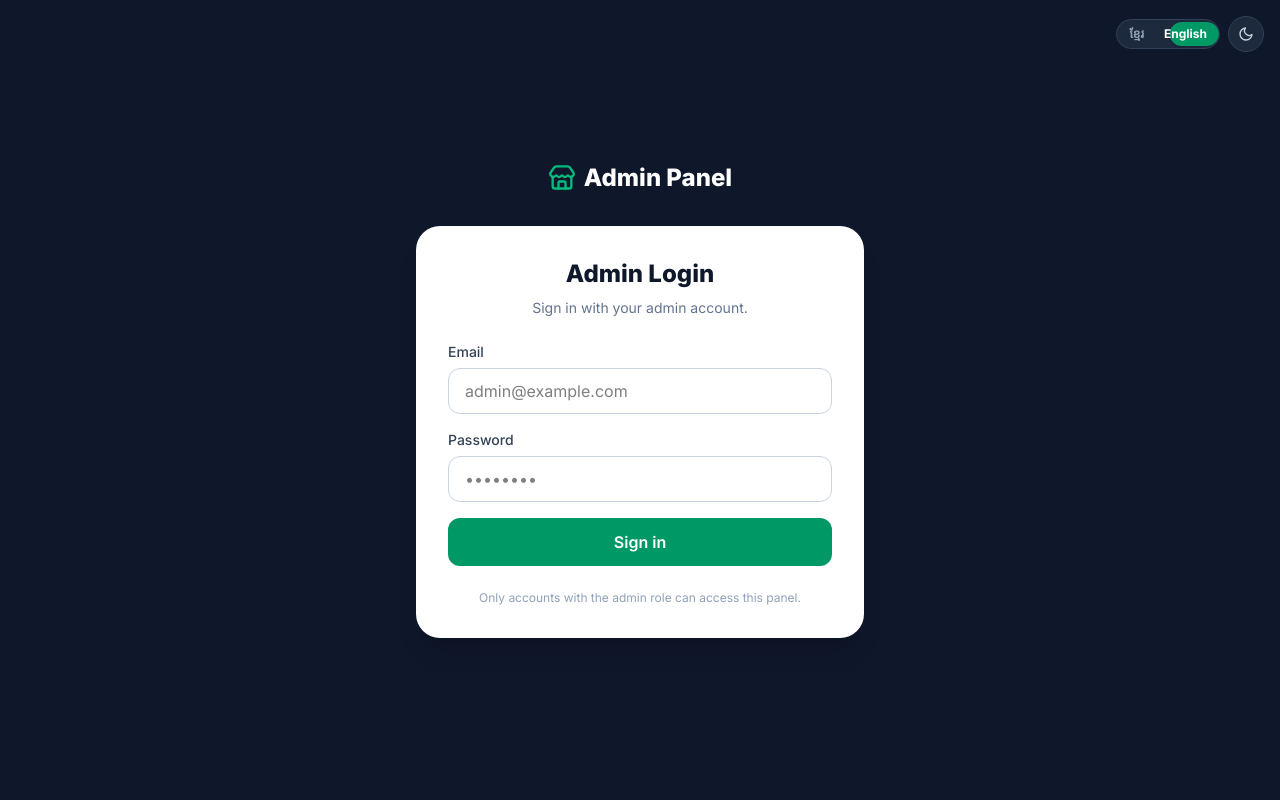
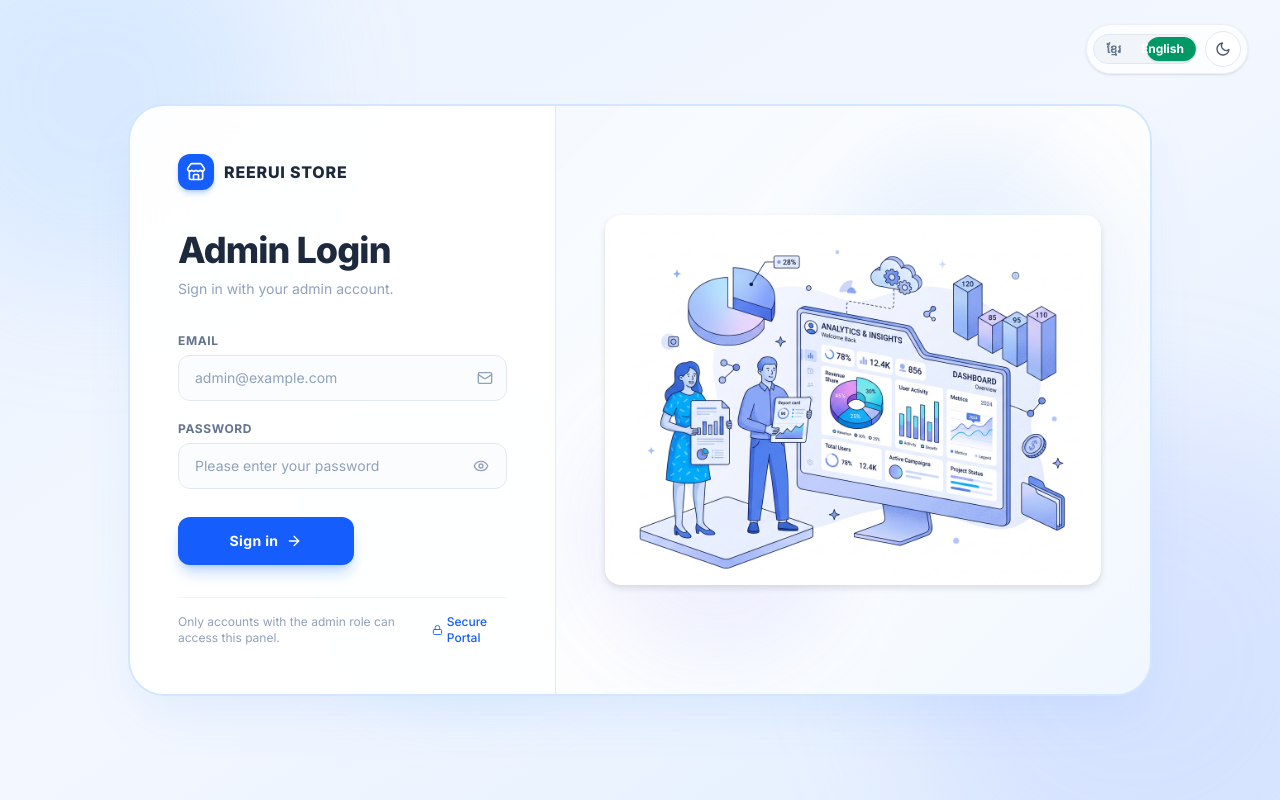
Before and after one commit to NangRotha/e-commerce-Admin-LONG-LAMYKA, a React (Vite) app: page /login in a window 1280 px wide. Built offline with nearby package versions, Linux system fonts and the light colour scheme; no server answers.

Commit message:
fix(ui): redesign admin login to match mockup and fix modal positioning/clipping bugs

```diff
--- a/src/components/AlertModal.jsx
+++ b/src/components/AlertModal.jsx
@@ -9,6 +9,7 @@ import {
   Loader2,
   Trash2,
   ImagePlus,
+  BellRing,
 } from "lucide-react";
 import Modal from "./Modal";
 import { api } from "../api/client";
@@ -134,14 +135,17 @@ export default function AlertModal({ open, onClose, onSave, initial }) {
   };
 
   const input =
-    "mt-1.5 w-full px-3.5 py-2.5 rounded-xl border border-slate-300 focus:outline-none focus:ring-2 focus:ring-emerald-500 text-sm placeholder:text-slate-400";
-  const label = "block text-sm font-medium text-slate-700";
+    "mt-1.5 w-full px-3.5 py-2.5 rounded-xl border border-slate-300 dark:border-slate-700 bg-white dark:bg-slate-800 text-slate-900 dark:text-white focus:outline-none focus:ring-2 focus:ring-emerald-500 text-sm placeholder:text-slate-400 transition";
+  const label = "block text-sm font-semibold text-slate-700 dark:text-slate-200";
 
   return (
     <Modal
       open={open}
       onClose={onClose}
-      title={initial ? "Edit alert" : "New alert"}
+      title={initial ? "Edit Alert" : "New Alert"}
+      subtitle={initial ? "Configure popup or banner announcement" : "Create a storefront announcement"}
+      icon={BellRing}
+      maxWidth="xl"
     >
       <form onSubmit={submit} className="space-y-4">
         <div>
--- a/src/components/CategoryModal.jsx
+++ b/src/components/CategoryModal.jsx
@@ -1,4 +1,5 @@
 import { useEffect, useState } from "react";
+import { Tags } from "lucide-react";
 import Modal from "./Modal";
 
 export default function CategoryModal({ open, onClose, onSave, initial }) {
@@ -38,11 +39,18 @@ export default function CategoryModal({ open, onClose, onSave, initial }) {
   };
 
   const input =
-    "mt-1.5 w-full px-3.5 py-2.5 rounded-xl border border-slate-300 focus:outline-none focus:ring-2 focus:ring-emerald-500 text-sm";
-  const label = "block text-sm font-medium text-slate-700";
+    "mt-1.5 w-full px-3.5 py-2.5 rounded-xl border border-slate-300 dark:border-slate-700 bg-white dark:bg-slate-800 text-slate-900 dark:text-white focus:outline-none focus:ring-2 focus:ring-emerald-500 text-sm transition";
+  const label = "block text-sm font-semibold text-slate-700 dark:text-slate-200";
 
   return (
-    <Modal open={open} onClose={onClose} title={initial ? "Edit category" : "Add category"}>
+    <Modal
+      open={open}
+      onClose={onClose}
+      title={initial ? "Edit Category" : "Add Category"}
+      subtitle={initial ? "Update category information" : "Create a new category for products"}
+      icon={Tags}
+      maxWidth="md"
+    >
       <form onSubmit={submit} className="space-y-4">
         {error && (
           <p className="text-sm text-rose-600 bg-rose-50 border border-rose-200 rounded-xl px-4 py-3">
--- a/src/components/Modal.jsx
+++ b/src/components/Modal.jsx
@@ -1,26 +1,93 @@
+import { useEffect } from "react";
 import { X } from "lucide-react";
 
-export default function Modal({ open, title, onClose, children }) {
+const MAX_WIDTHS = {
+  sm: "max-w-sm",
+  md: "max-w-md",
+  lg: "max-w-lg",
+  xl: "max-w-xl",
+  "2xl": "max-w-2xl",
+  "3xl": "max-w-3xl",
+};
+
+export default function Modal({
+  open,
+  title,
+  subtitle,
+  icon: Icon,
+  onClose,
+  maxWidth = "lg",
+  children,
+}) {
+  useEffect(() => {
+    if (!open) return;
+    const prev = document.body.style.overflow;
+    document.body.style.overflow = "hidden";
+
+    const onKey = (e) => {
+      if (e.key === "Escape" && onClose) onClose();
+    };
+    window.addEventListener("keydown", onKey);
+
+    return () => {
+      document.body.style.overflow = prev;
+      window.removeEventListener("keydown", onKey);
+    };
+  }, [open, onClose]);
+
   if (!open) return null;
 
+  const widthClass = MAX_WIDTHS[maxWidth] || maxWidth || "max-w-lg";
+
   return (
-    <div className="fixed inset-0 z-50 flex items-center justify-center p-4">
+    <div className="fixed inset-0 z-50 overflow-y-auto" role="dialog" aria-modal="true">
+      {/* Backdrop */}
       <div
-        className="absolute inset-0 bg-slate-900/50 backdrop-blur-sm"
+        className="fixed inset-0 bg-slate-950/60 backdrop-blur-sm transition-opacity animate-fade-in"
         onClick={onClose}
+        aria-hidden="true"
       />
-      <div className="relative bg-white rounded-2xl shadow-xl w-full max-w-lg max-h-[90vh] overflow-y-auto">
-        <div className="flex items-center justify-between px-6 py-4 border-b border-slate-200 sticky top-0 bg-white rounded-t-2xl">
-          <h2 className="text-lg font-bold text-slate-900">{title}</h2>
+
+      {/* Alignment container ensures modal is never pushed off top of screen */}
+      <div className="flex min-h-full items-center justify-center p-3 sm:p-6 text-center">
+        <div
+          className={`relative w-full ${widthClass} my-auto transform rounded-2xl bg-white dark:bg-slate-900 text-left shadow-2xl transition-all border border-slate-200/80 dark:border-slate-800 overflow-hidden animate-pop-in flex flex-col max-h-[90vh]`}
+          onClick={(e) => e.stopPropagation()}
+        >
+          {/* Fixed Header */}
+          <div className="flex-shrink-0 flex items-center justify-between px-6 py-4 border-b border-slate-200 dark:border-slate-800 bg-white/95 dark:bg-slate-900/95 backdrop-blur-sm z-10">
+            <div className="flex items-center gap-3 pr-4 min-w-0">
+              {Icon && (
+                <div className="w-9 h-9 rounded-xl bg-emerald-50 dark:bg-emerald-950/40 text-emerald-600 dark:text-emerald-400 flex items-center justify-center shrink-0">
+                  <Icon className="w-5 h-5" />
+                </div>
+              )}
+              <div className="min-w-0">
+                <h2 className="text-lg font-bold text-slate-900 dark:text-white truncate">
+                  {title}
+                </h2>
+                {subtitle && (
+                  <p className="text-xs text-slate-500 dark:text-slate-400 truncate mt-0.5">
+                    {subtitle}
+                  </p>
+                )}
+              </div>
+            </div>
             <button
               onClick={onClose}
-            className="p-1.5 rounded-lg text-slate-400 hover:bg-slate-100 hover:text-slate-600 transition"
+              type="button"
+              className="p-2 rounded-xl text-slate-400 hover:text-slate-600 dark:hover:text-slate-200 hover:bg-slate-100 dark:hover:bg-slate-800 transition-colors focus:outline-none focus:ring-2 focus:ring-emerald-500 shrink-0"
               aria-label="Close"
             >
               <X className="w-5 h-5" />
             </button>
           </div>
-        <div className="p-6">{children}</div>
+
+          {/* Scrollable Body */}
+          <div className="flex-1 overflow-y-auto p-6 overscroll-contain">
+            {children}
+          </div>
+        </div>
       </div>
     </div>
   );
--- a/src/components/ProductModal.jsx
+++ b/src/components/ProductModal.jsx
@@ -1,5 +1,5 @@
 import { useEffect, useState } from "react";
-import { Upload, Star, Loader2, Clapperboard } from "lucide-react";
+import { Upload, Star, Loader2, Clapperboard, Package } from "lucide-react";
 import Modal from "./Modal";
 import { api } from "../api/client";
 
@@ -139,14 +139,17 @@ export default function ProductModal({ open, onClose, onSave, initial }) {
   };
 
   const input =
-    "mt-1.5 w-full px-3.5 py-2.5 rounded-xl border border-slate-300 focus:outline-none focus:ring-2 focus:ring-emerald-500 text-sm";
-  const label = "block text-sm font-medium text-slate-700";
+    "mt-1.5 w-full px-3.5 py-2.5 rounded-xl border border-slate-300 dark:border-slate-700 bg-white dark:bg-slate-800 text-slate-900 dark:text-white focus:outline-none focus:ring-2 focus:ring-emerald-500 text-sm transition";
+  const label = "block text-sm font-semibold text-slate-700 dark:text-slate-200";
 
   return (
     <Modal
       open={open}
       onClose={onClose}
-      title={initial ? "Edit Product" : "Add Product"}
+      title={initial ? "Edit Product" : "Create Product"}
+      subtitle={initial ? "Update product details and media" : "Add a new product to your catalog"}
+      icon={Package}
+      maxWidth="2xl"
     >
       <form onSubmit={submit} className="space-y-4">
         {error && (
--- a/src/components/SlideModal.jsx
+++ b/src/components/SlideModal.jsx
@@ -1,5 +1,5 @@
 import { useEffect, useRef, useState } from "react";
-import { Upload, Loader2, Image as ImageIcon, Clapperboard, MonitorPlay, Link as LinkIcon } from "lucide-react";
+import { Upload, Loader2, Image as ImageIcon, Clapperboard, MonitorPlay, Link as LinkIcon, GalleryHorizontal } from "lucide-react";
 import Modal from "./Modal";
 import { api } from "../api/client";
 
@@ -111,13 +111,20 @@ export default function SlideModal({ open, onClose, onSave, initial }) {
   };
 
   const input =
-    "mt-1.5 w-full px-3.5 py-2.5 rounded-xl border border-slate-300 focus:outline-none focus:ring-2 focus:ring-emerald-500 text-sm";
-  const label = "block text-sm font-medium text-slate-700";
+    "mt-1.5 w-full px-3.5 py-2.5 rounded-xl border border-slate-300 dark:border-slate-700 bg-white dark:bg-slate-800 text-slate-900 dark:text-white focus:outline-none focus:ring-2 focus:ring-emerald-500 text-sm transition";
+  const label = "block text-sm font-semibold text-slate-700 dark:text-slate-200";
 
   const ytId = form.media_type === "youtube" ? getYouTubeId(form.youtube_url) : null;
 
   return (
-    <Modal open={open} onClose={onClose} title={initial ? "Edit slide" : "Add slide"}>
+    <Modal
+      open={open}
+      onClose={onClose}
+      title={initial ? "Edit Slide" : "Add Slide"}
+      subtitle={initial ? "Update banner slider item" : "Create a new slide for the storefront hero"}
+      icon={GalleryHorizontal}
+      maxWidth="xl"
+    >
       <form onSubmit={submit} className="space-y-4">
         {error && (
           <p className="text-sm text-rose-600 bg-rose-50 border border-rose-200 rounded-xl px-4 py-3">
--- a/src/pages/Login.jsx
+++ b/src/pages/Login.jsx
@@ -1,6 +1,6 @@
 import { useEffect, useState } from "react";
 import { useNavigate } from "react-router-dom";
-import { Store } from "lucide-react";
+import { Store, Eye, EyeOff, Lock, Mail, ArrowRight, Loader2, AlertCircle } from "lucide-react";
 import { useAuth } from "../context/AuthContext";
 import { api } from "../api/client";
 import { useI18n } from "../i18n/I18nContext";
@@ -19,11 +19,12 @@ export default function Login() {
       .catch(() => {});
   }, []);
 
-  const siteName = site.site_name || "Admin Panel";
+  const siteName = site.site_name || "REERUI STORE";
   const siteLogo = site.site_logo || "";
 
   const [email, setEmail] = useState("");
   const [password, setPassword] = useState("");
+  const [showPassword, setShowPassword] = useState(false);
   const [error, setError] = useState("");
   const [loading, setLoading] = useState(false);
 
@@ -32,87 +33,165 @@ export default function Login() {
     setError("");
     setLoading(true);
     try {
-      await login(email, password);
+      await login(email.trim(), password);
       navigate("/dashboard", { replace: true });
     } catch (err) {
-      setError(err.message);
+      setError(err.message || "Invalid credentials");
       setLoading(false);
     }
   };
 
   return (
-      <div className="min-h-screen bg-slate-900 flex items-center justify-center p-4">
-        <div className="w-full max-w-md">
-          <div className="absolute top-4 right-4">
-            <HeaderControls dark />
+    <div className="relative min-h-screen w-full bg-gradient-to-br from-[#EBF3FE] via-[#F3F7FF] to-[#DFEDFE] dark:from-[#0b1120] dark:via-[#0f172a] dark:to-[#090d16] flex items-center justify-center p-4 sm:p-6 md:p-10 overflow-hidden">
+      {/* Decorative ambient background curves */}
+      <div className="absolute -top-24 -left-24 w-96 h-96 rounded-full bg-blue-300/20 dark:bg-blue-600/10 blur-3xl pointer-events-none" />
+      <div className="absolute -bottom-24 -right-24 w-[30rem] h-[30rem] rounded-full bg-indigo-300/20 dark:bg-indigo-600/10 blur-3xl pointer-events-none" />
+      <div className="absolute top-1/2 left-1/4 w-72 h-72 rounded-full bg-sky-200/30 dark:bg-sky-600/5 blur-2xl pointer-events-none" />
+
+      {/* Top right language & theme controls */}
+      <div className="absolute top-4 right-4 sm:top-6 sm:right-8 z-20">
+        <HeaderControls className="backdrop-blur-md bg-white/70 dark:bg-slate-800/80 p-1.5 rounded-full shadow-sm border border-slate-200/60 dark:border-slate-700" />
       </div>
-          <div className="flex items-center justify-center gap-2 text-white font-extrabold text-2xl mb-8">
+
+      {/* Main Container Card (inspired by modern dashboard login mockup) */}
+      <div className="relative w-full max-w-5xl rounded-[28px] sm:rounded-[36px] bg-white/95 dark:bg-slate-900/95 backdrop-blur-xl border-2 border-blue-200/70 dark:border-blue-900/40 shadow-2xl shadow-blue-500/10 dark:shadow-black/50 overflow-hidden animate-pop-in">
+        <div className="grid grid-cols-1 lg:grid-cols-12 min-h-[580px]">
+          {/* Left Column: Login Form */}
+          <div className="lg:col-span-5 flex flex-col justify-between p-8 sm:p-10 md:p-12 z-10">
+            <div>
+              {/* Brand logo / title */}
+              <div className="flex items-center gap-2.5 mb-10">
                 {siteLogo ? (
                   <img
                     src={siteLogo}
                     alt={siteName}
-                className="h-9 w-auto max-w-[160px] object-contain"
+                    className="h-8 w-auto max-w-[140px] object-contain"
                     onError={(e) => (e.target.style.display = "none")}
                   />
                 ) : (
-              <Store className="w-7 h-7 text-emerald-500" />
+                  <div className="w-9 h-9 rounded-xl bg-blue-600 text-white flex items-center justify-center shadow-md shadow-blue-500/30">
+                    <Store className="w-5 h-5" />
+                  </div>
                 )}
-            {!siteLogo && siteName}
+                <span className="font-extrabold tracking-wider text-sm sm:text-base text-slate-800 dark:text-white uppercase">
+                  {siteName}
+                </span>
               </div>
 
-          <div className="bg-white rounded-3xl shadow-xl p-8 animate-pop-in">
-            <h1 className="text-2xl font-extrabold text-slate-900 text-center">
-              {t("login.title")}
+              {/* Heading */}
+              <div className="mb-8">
+                <h1 className="text-3xl sm:text-4xl font-extrabold text-slate-800 dark:text-white tracking-tight">
+                  {t("login.title") || "Login"}
                 </h1>
-            <p className="mt-2 text-sm text-slate-500 text-center">
-              {t("login.subtitle")}
+                <p className="mt-2 text-sm text-slate-400 dark:text-slate-400 leading-relaxed font-normal">
+                  {t("login.subtitle") || "Welcome to log in to your background management system."}
                 </p>
+              </div>
 
+              {/* Error Notification */}
               {error && (
-            <p className="mt-5 text-sm text-rose-600 bg-rose-50 border border-rose-200 rounded-xl px-4 py-3">
-              {error}
-            </p>
+                <div className="mb-6 flex items-start gap-3 text-sm text-rose-600 dark:text-rose-400 bg-rose-50 dark:bg-rose-950/30 border border-rose-200 dark:border-rose-900/50 rounded-2xl p-3.5 animate-fade-in">
+                  <AlertCircle className="w-5 h-5 shrink-0 mt-0.5" />
+                  <span className="leading-snug">{error}</span>
+                </div>
               )}
 
-          <form onSubmit={handleSubmit} className="mt-6 space-y-4">
+              {/* Form */}
+              <form onSubmit={handleSubmit} className="space-y-5">
                 <div>
-              <label className="block text-sm font-medium text-slate-700">
-                {t("login.email")}
+                  <label className="block text-xs font-bold uppercase tracking-wider text-slate-500 dark:text-slate-400 mb-1.5">
+                    {t("login.email") || "Email"}
                   </label>
+                  <div className="relative">
                     <input
                       type="email"
                       required
                       value={email}
                       onChange={(e) => setEmail(e.target.value)}
                       placeholder="admin@example.com"
-                className="mt-1.5 w-full px-4 py-2.5 rounded-xl border border-slate-300 focus:outline-none focus:ring-2 focus:ring-emerald-500"
+                      autoComplete="username"
+                      className="w-full px-4 py-3 rounded-xl border border-slate-200 dark:border-slate-700/80 bg-slate-50/50 dark:bg-slate-800/60 text-slate-900 dark:text-white text-sm focus:outline-none focus:ring-2 focus:ring-blue-500 focus:border-transparent transition-all placeholder:text-slate-400"
                     />
+                    <Mail className="absolute right-3.5 top-1/2 -translate-y-1/2 w-4 h-4 text-slate-400 pointer-events-none" />
                   </div>
+                </div>
+
                 <div>
-              <label className="block text-sm font-medium text-slate-700">
-                {t("login.password")}
+                  <label className="block text-xs font-bold uppercase tracking-wider text-slate-500 dark:text-slate-400 mb-1.5">
+                    {t("login.password") || "Password"}
                   </label>
+                  <div className="relative">
                     <input
-                type="password"
+                      type={showPassword ? "text" : "password"}
                       required
                       value={password}
                       onChange={(e) => setPassword(e.target.value)}
-                placeholder="••••••••"
-                className="mt-1.5 w-full px-4 py-2.5 rounded-xl border border-slate-300 focus:outline-none focus:ring-2 focus:ring-emerald-500"
+                      placeholder="Please enter your password"
+                      autoComplete="current-password"
+                      className="w-full px-4 py-3 rounded-xl border border-slate-200 dark:border-slate-700/80 bg-slate-50/50 dark:bg-slate-800/60 text-slate-900 dark:text-white text-sm focus:outline-none focus:ring-2 focus:ring-blue-500 focus:border-transparent transition-all placeholder:text-slate-400 pr-11"
                     />
+                    <button
+                      type="button"
+                      onClick={() => setShowPassword(!showPassword)}
+                      className="absolute right-3 top-1/2 -translate-y-1/2 p-1.5 rounded-lg text-slate-400 hover:text-slate-600 dark:hover:text-slate-200 transition-colors"
+                      aria-label={showPassword ? "Hide password" : "Show password"}
+                    >
+                      {showPassword ? (
+                        <EyeOff className="w-4 h-4" />
+                      ) : (
+                        <Eye className="w-4 h-4" />
+                      )}
+                    </button>
                   </div>
+                </div>
+
+                {/* Submit Button */}
+                <div className="pt-2">
                   <button
                     type="submit"
                     disabled={loading}
-              className="w-full px-6 py-3 rounded-xl bg-emerald-600 text-white font-semibold transition hover:bg-emerald-700 disabled:opacity-60"
+                    className="w-full sm:w-44 py-3.5 px-8 rounded-xl bg-blue-600 hover:bg-blue-700 text-white font-bold text-sm tracking-wide shadow-lg shadow-blue-500/30 hover:shadow-blue-500/40 hover:-translate-y-0.5 active:translate-y-0 active:scale-[0.99] transition-all duration-200 flex items-center justify-center gap-2 disabled:opacity-60 disabled:hover:translate-y-0"
                   >
-              {loading ? t("login.signingIn") : t("login.signIn")}
+                    {loading ? (
+                      <>
+                        <Loader2 className="w-4 h-4 animate-spin" />
+                        <span>{t("login.signingIn") || "Signing in..."}</span>
+                      </>
+                    ) : (
+                      <>
+                        <span>{t("login.signIn") || "LOGIN"}</span>
+                        <ArrowRight className="w-4 h-4" />
+                      </>
+                    )}
                   </button>
+                </div>
               </form>
+            </div>
 
-          <p className="mt-6 text-center text-xs text-slate-400">
-            {t("login.adminOnly")}
-          </p>
+            {/* Footer notice */}
+            <div className="mt-8 pt-4 border-t border-slate-100 dark:border-slate-800/60 flex items-center justify-between text-xs text-slate-400">
+              <span>{t("login.adminOnly") || "Admin accounts only"}</span>
+              <span className="inline-flex items-center gap-1 font-medium text-blue-600 dark:text-blue-400">
+                <Lock className="w-3.5 h-3.5" />
+                Secure Portal
+              </span>
+            </div>
+          </div>
+
+          {/* Right Column: High Fidelity Modern Analytics Illustration */}
+          <div className="hidden lg:flex lg:col-span-7 bg-gradient-to-br from-blue-50/60 via-slate-50/40 to-blue-100/40 dark:from-slate-800/40 dark:via-slate-800/20 dark:to-slate-900/60 border-l border-blue-100 dark:border-slate-800/80 items-center justify-center p-8 relative overflow-hidden">
+            {/* Soft decorative background circles */}
+            <div className="absolute w-72 h-72 rounded-full bg-blue-400/10 blur-2xl top-10 right-10 pointer-events-none" />
+            <div className="absolute w-60 h-60 rounded-full bg-indigo-400/10 blur-2xl bottom-10 left-10 pointer-events-none" />
+
+            <div className="relative w-full max-w-lg p-2 transition-transform duration-500 hover:scale-[1.02]">
+              <img
+                src="/login-illustration.png"
+                alt="Admin Dashboard Analytics"
+                className="w-full h-auto object-contain rounded-2xl drop-shadow-md select-none pointer-events-none"
+              />
+            </div>
+          </div>
         </div>
       </div>
     </div>
```
Also changed, not shown: public/login-illustration.png (added). Lines whose indentation alone changed are shown as unchanged.
